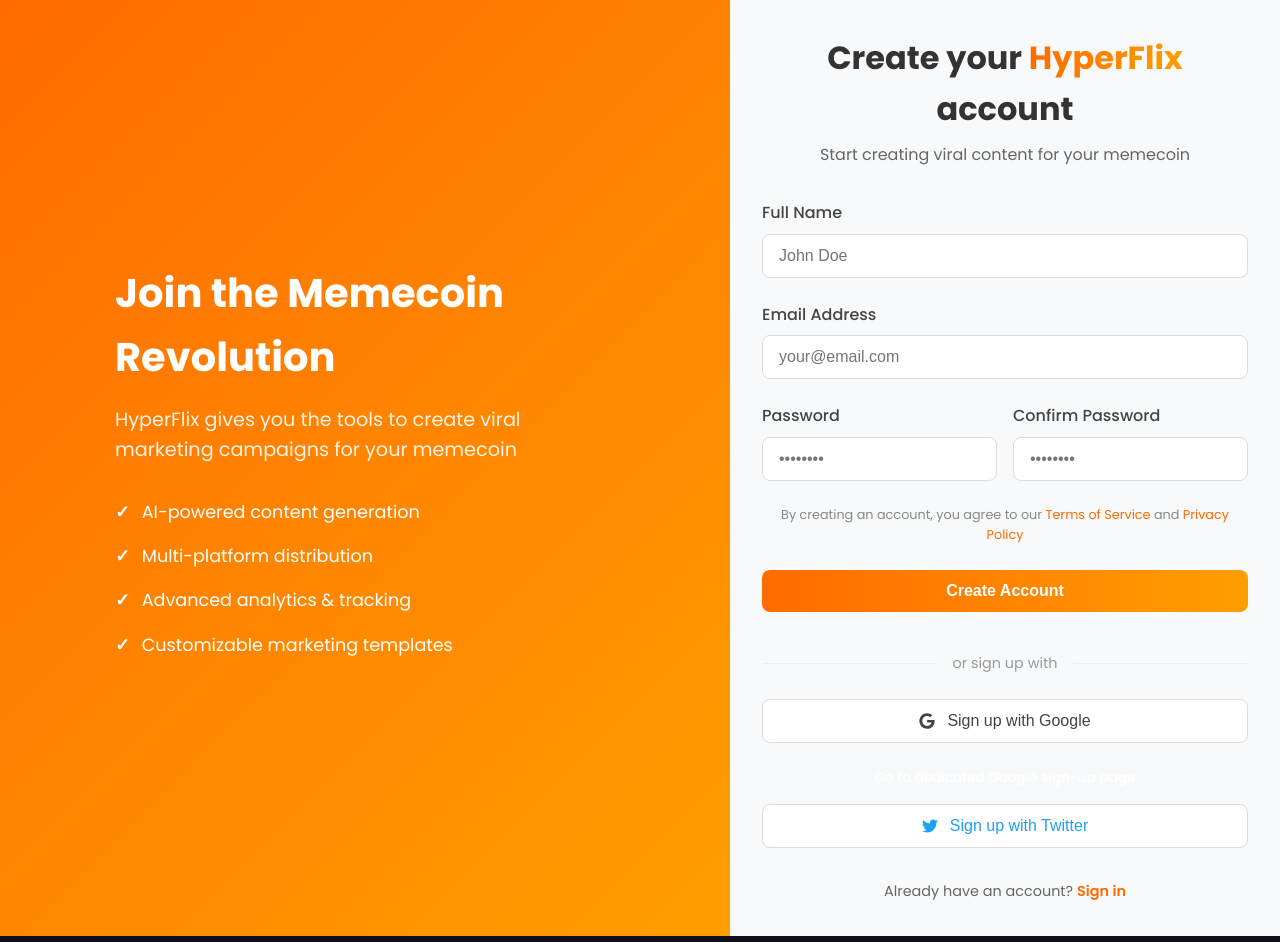
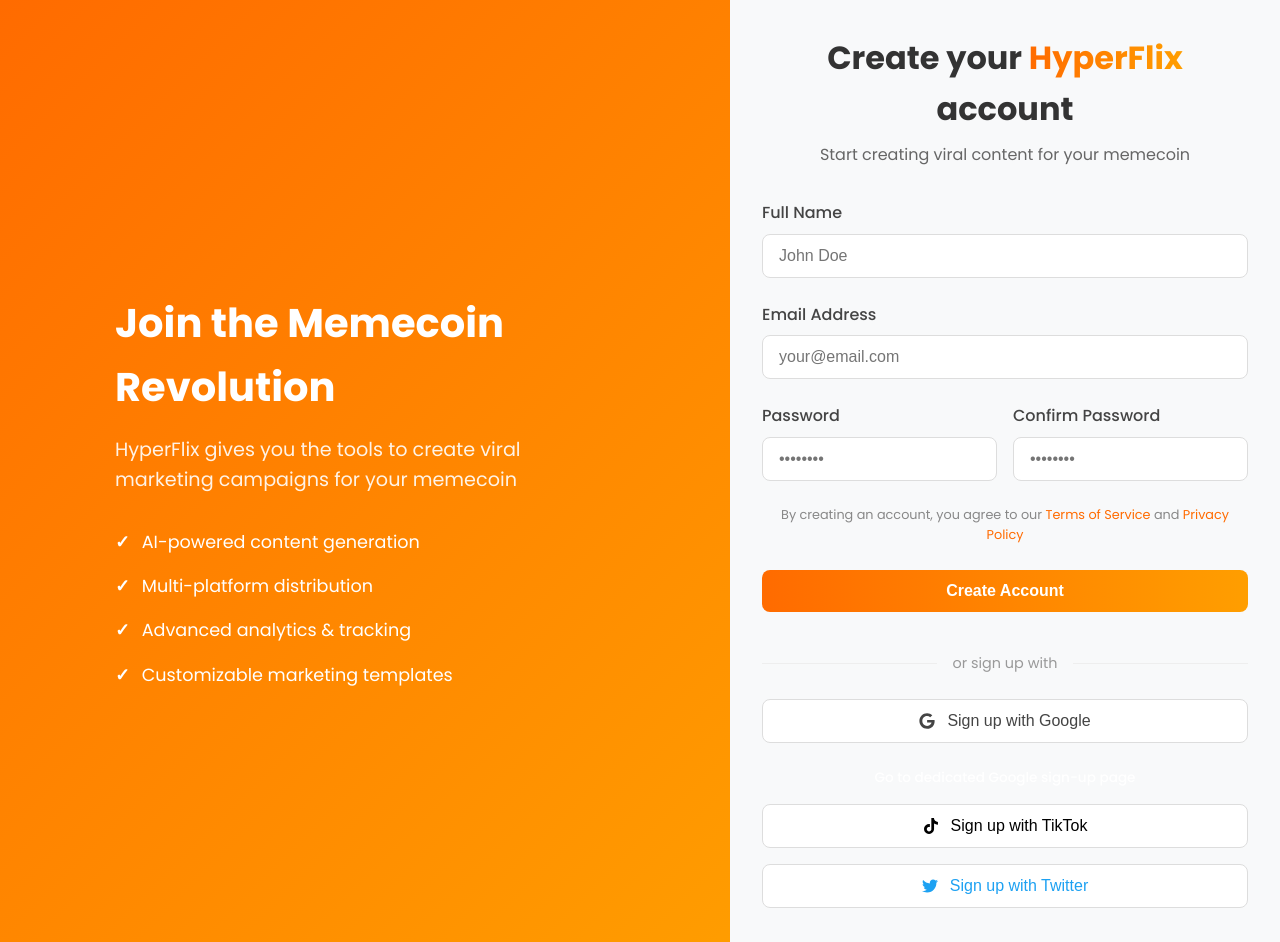
Before and after one commit to ai-tribes/hyperflix, a Next.js app: page /auth/signup in a window 1280 px wide. Shown: the top 942 px of the page. Built offline with nearby package versions, Linux system fonts and the light colour scheme; no server answers.

Commit message:
feat: add Sign in with TikTok buttons to both sign-in and sign-up pages

```diff
--- a/src/app/auth/signin/page.tsx
+++ b/src/app/auth/signin/page.tsx
@@ -212,7 +212,7 @@
             onClick={handleTikTokSignIn}
             disabled={loading}
           >
-            <FaTiktok />
+            <SiTiktok />
             <span>Sign in with TikTok</span>
           </button>
         </div>
--- a/src/app/auth/signin/signin.module.css
+++ b/src/app/auth/signin/signin.module.css
@@ -167,6 +167,16 @@
   transform: translateY(-2px);
 }
 
+.tiktokButton {
+  background-color: white;
+  color: #000000;
+}
+
+.tiktokButton:hover {
+  background-color: #f1f1f1;
+  transform: translateY(-2px);
+}
+
 .twitterButton {
   background-color: white;
   color: #1DA1F2;
--- a/src/app/auth/signup/page.tsx
+++ b/src/app/auth/signup/page.tsx
@@ -7,11 +7,13 @@
 import React, { useState } from 'react';
 import Link from 'next/link';
 import { FaGoogle, FaTwitter } from 'react-icons/fa';
+import { SiTiktok } from 'react-icons/si';
 import styles from './signup.module.css';
 import { useAuth } from '@/contexts/AuthContext';
 import { useRouter, useSearchParams } from 'next/navigation';
 import { signInWithPopup } from 'firebase/auth';
 import { auth, googleProvider } from '@/lib/firebase';
+import { signIn } from 'next-auth/react';
 
 export default function SignUpPage() {
   const [name, setName] = useState('');
@@ -106,6 +108,29 @@
   // Handle Twitter login - currently disabled until configured
   const handleTwitterSignUp = async () => {
     setError('Twitter authentication is coming soon!');
+  };
+
+  // Handle TikTok signup
+  const handleTikTokSignUp = async () => {
+    setError('');
+    setLoading(true);
+
+    try {
+      const result = await signIn('tiktok', {
+        callbackUrl,
+        redirect: true,
+      });
+
+      // Note: This code won't execute because of the redirect
+      if (result?.error) {
+        setError(result.error);
+      }
+    } catch (err: any) {
+      console.error('TikTok sign-up error:', err);
+      setError('Failed to sign up with TikTok. Please try again.');
+    } finally {
+      setLoading(false);
+    }
   };
 
   return (
@@ -225,6 +250,15 @@
           </Link>
 
           <button
+            className={`${styles.socialButton} ${styles.tiktokButton}`}
+            onClick={handleTikTokSignUp}
+            disabled={loading}
+          >
+            <SiTiktok />
+            Sign up with TikTok
+          </button>
+
+          <button
             className={`${styles.socialButton} ${styles.twitterButton}`}
             onClick={handleTwitterSignUp}
             disabled={loading || true}
--- a/src/app/auth/signup/signup.module.css
+++ b/src/app/auth/signup/signup.module.css
@@ -180,6 +180,16 @@
   transform: translateY(-2px);
 }
 
+.tiktokButton {
+  background-color: white;
+  color: #000000;
+}
+
+.tiktokButton:hover {
+  background-color: #f1f1f1;
+  transform: translateY(-2px);
+}
+
 .twitterButton {
   background-color: white;
   color: #1DA1F2;
--- a/src/components/shared/HeaderBase.tsx
+++ b/src/components/shared/HeaderBase.tsx
@@ -15,8 +15,8 @@
             <Image
               src="/hyperflix-logo.jpg"
               alt="HyperFlix"
-              width={150}
-              height={150}
+              width={40}
+              height={40}
               priority
               className={styles.logoImage}
             />
--- a/src/components/shared/Sidebar.tsx
+++ b/src/components/shared/Sidebar.tsx
@@ -20,8 +20,8 @@
             <Image
               src="/hyperflix-logo.jpg"
               alt="HyperFlix"
-              width={120}
-              height={120}
+              width={32}
+              height={32}
               priority
               className={styles.logoImage}
             />
```
Also changed, not shown: src/components/shared/Header.module.css (+6 -4 lines), src/components/shared/Sidebar.module.css (+5 -8 lines), HYPERFLIXLOGO (1).png (added).
